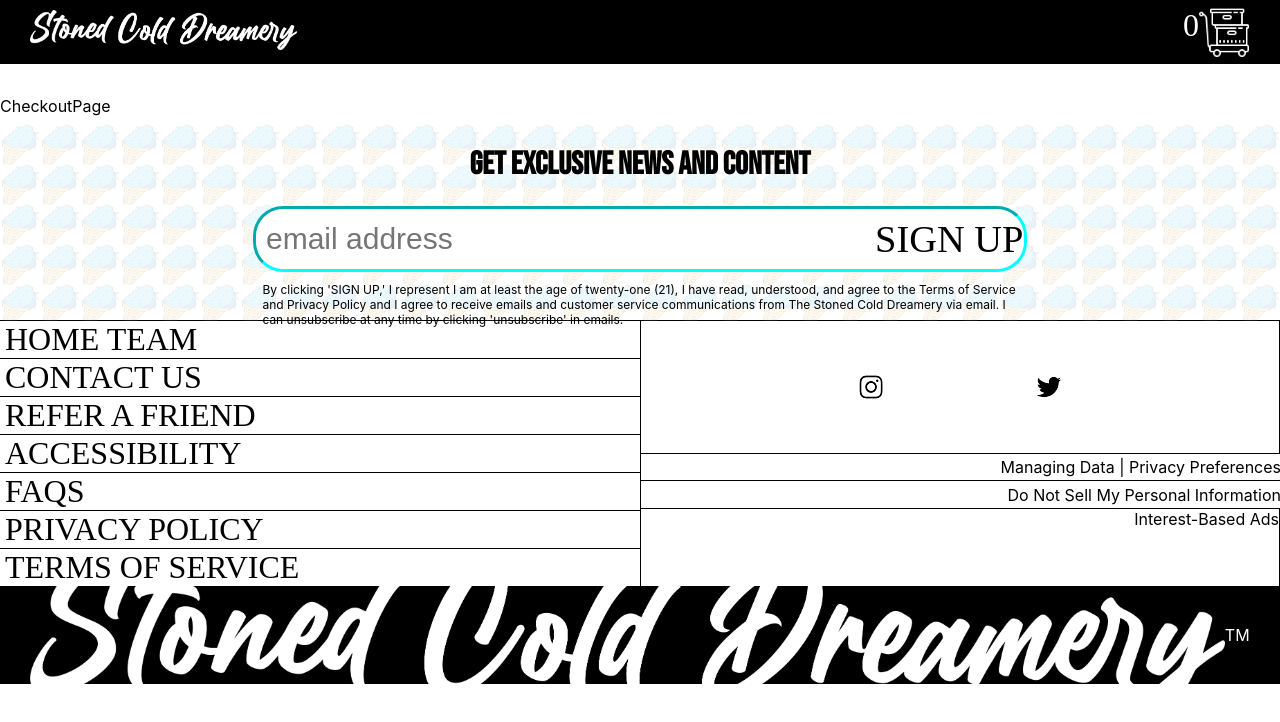
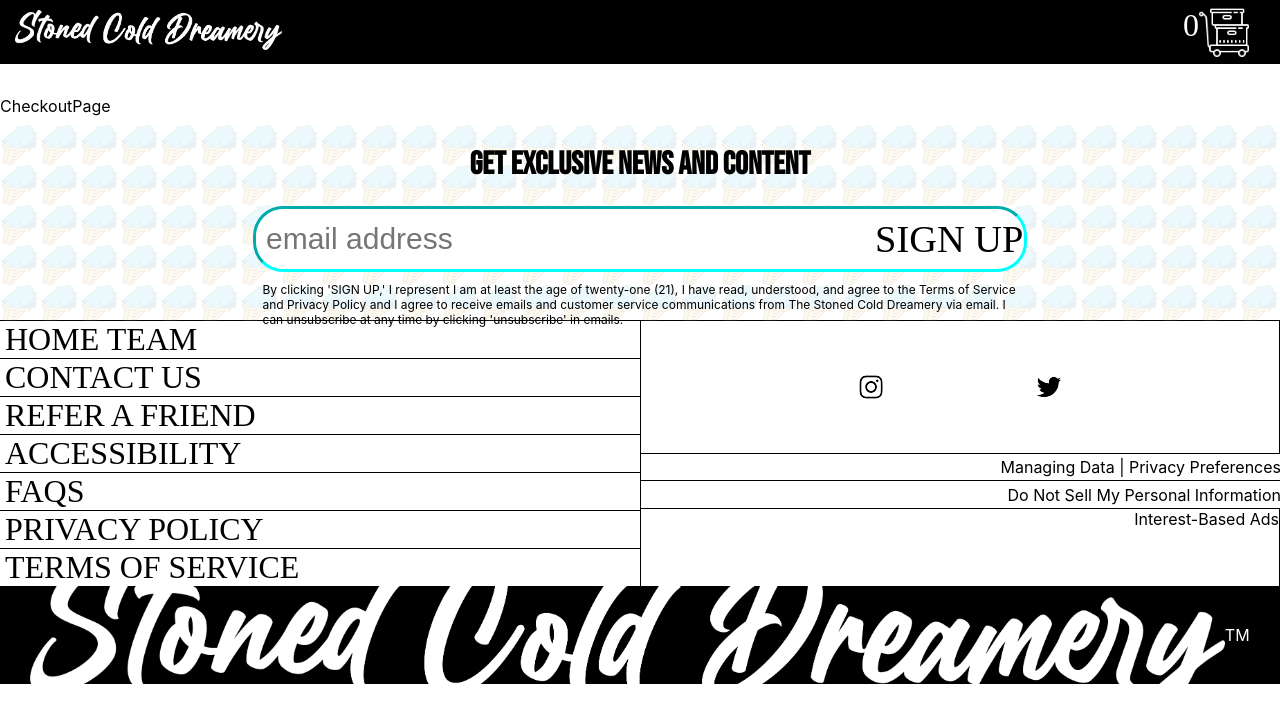
Before and after one commit to jonnicwolf/stoned_cold_dreamery, a React (Create React App) app: page /checkout in a window 1280 px wide. Shown: the top 722 px of the page. Built offline with nearby package versions, Linux system fonts and the light colour scheme; a web font is replaced by a local one.

Commit message:
adds navbar touchups

```diff
--- a/src/components/Logo.jsx
+++ b/src/components/Logo.jsx
@@ -15,7 +15,9 @@
 };
 
 const LogoImg = styled.img`
-  height: ${props => props.size ? props.size : '2.5rem'};
+  height: ${props => props.size ? props.size : '2rem'};
+  width: auto;
+  box-shadow:
 `;
 
 export default Logo;
--- a/src/components/NavBar.jsx
+++ b/src/components/NavBar.jsx
@@ -5,7 +5,7 @@
 
 import Logo from './Logo';
 
-const cone = require('../photo_assets/logos_banners/cone_whiteBorder.png')
+const cone = require('../photo_assets/logos_banners/cone_whiteBorder.png');
 const cart = require('../photo_assets/icons/icons8-trolley-64.jpg');
 
 const NavBar = ({ scrollPixel }) => {
@@ -16,7 +16,7 @@
 
   useEffect(()=> {
     setIsMobile(window.innerWidth < 700);
-  },[])
+  },[]);
 
   return (
     <Container scrollPixel={ scrollPixel } background={ background }>
@@ -55,15 +55,16 @@
 `;
 const Container = styled.div`
   display: flex;
-  background-color: ${props => props.scrollPixel > 100 ? 'black' : props.background};
+  background-color: ${ props => props.scrollPixel > 100 ? 'black' : props.background };
   height: 5vw;
   min-height: 60px;
   justify-content: space-between;
   position: fixed;
   text-decoration: none;
   width: 100vw;
-  z-index: 2;
+  z-index: 99;
   overflow: hidden;
+
   @media screen and (min-width: 1500px) {
     height: 5vh;
   }
@@ -82,7 +83,7 @@
   width: 40%;
   overflow: hidden;
   height: 100%;
-  padding: 0 0 0 30px;
+  padding: 0 0 0 15px;
   @media only screen and (max-width: 767px) {
     width: 60%;
   }
```
